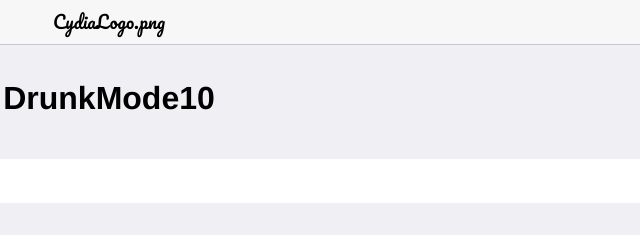
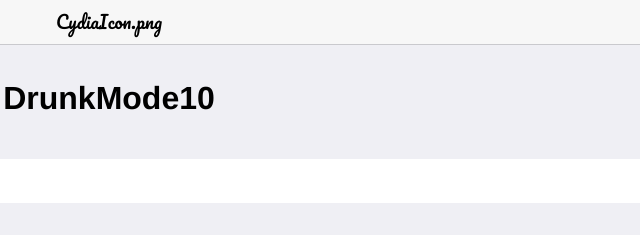
Before and after one commit to mitchelhussack/mitchelhussack.github.io, a plain HTML site: page depic/com.mitchelhussack.drunkmode10/index.html in a window 1280 px wide. Shown: the top 235 px of the page, 531-1171 px from the left. Drawn offline with Linux system fonts and the light colour scheme.

Commit message:
Update index.html

```diff
--- a/depic/com.mitchelhussack.drunkmode10/index.html
+++ b/depic/com.mitchelhussack.drunkmode10/index.html
@@ -7,7 +7,7 @@
 <body>
 
 <header>
-    <h1 class="repo_logo">CydiaLogo.png</h1>
+    <h1 class="repo_logo">CydiaIcon.png</h1>
 </header>
 
 <h1 class="tweak_name">DrunkMode10</h1>
```
